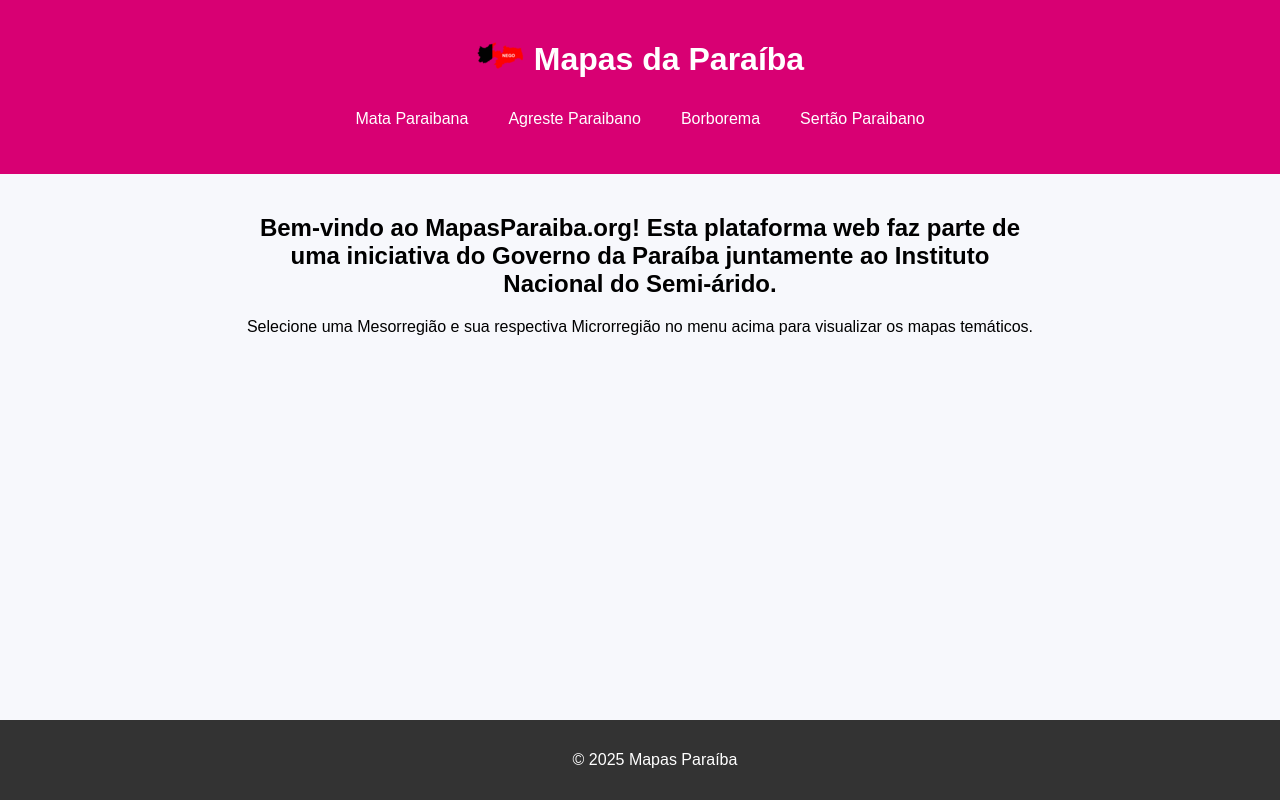
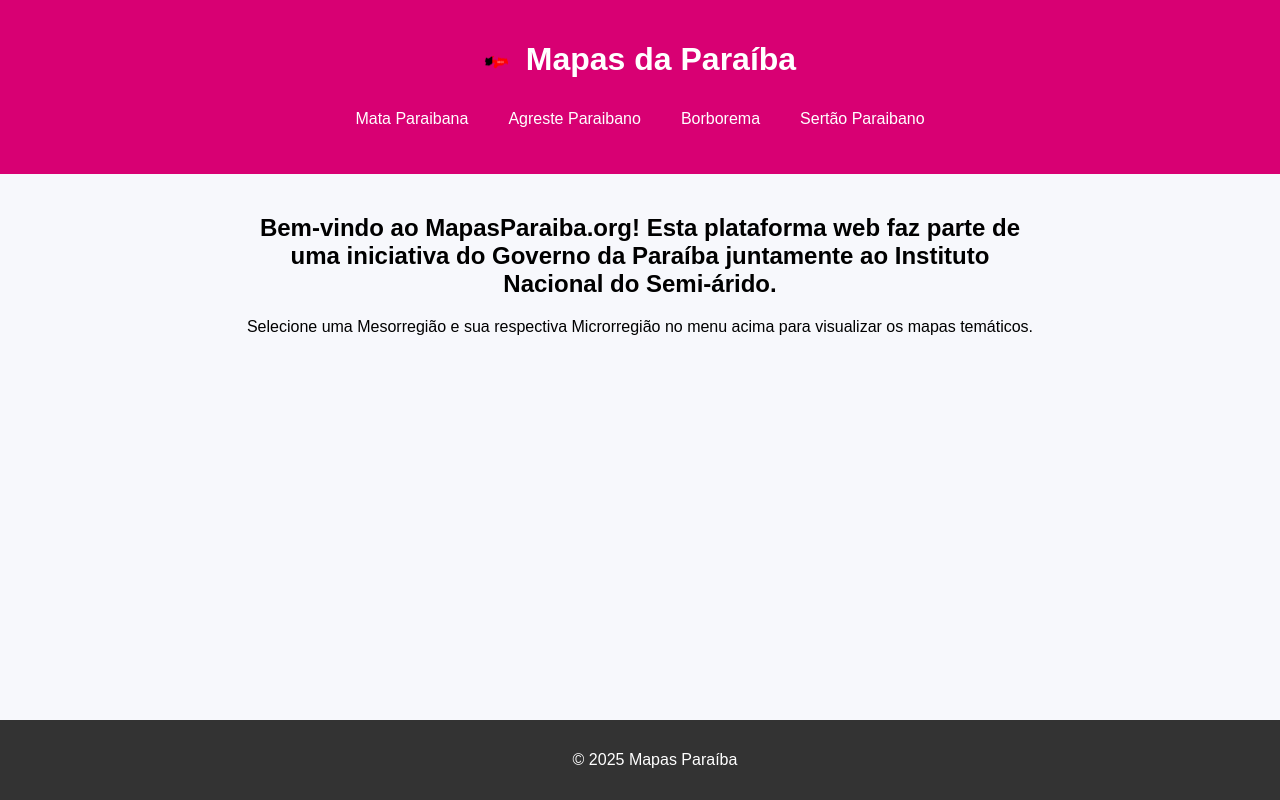
Before and after one commit to mapasparaiba/mapasparaiba, a plain HTML site: page index.html in a window 1280 px wide. Drawn offline with Linux system fonts and the light colour scheme.

Commit message:
Update style.css

```diff
--- a/style.css
+++ b/style.css
@@ -16,8 +16,7 @@ header {
 
 /* Estilo do ícone do mapa da Paraíba no cabeçalho */
 header .icone {
-   header .icone {
-    width: 15px !important; /* diminui significativamente o ícone para 15px */
+  width: 25px;
     height: auto;
     vertical-align: middle;
     margin-right: 8px;
```
